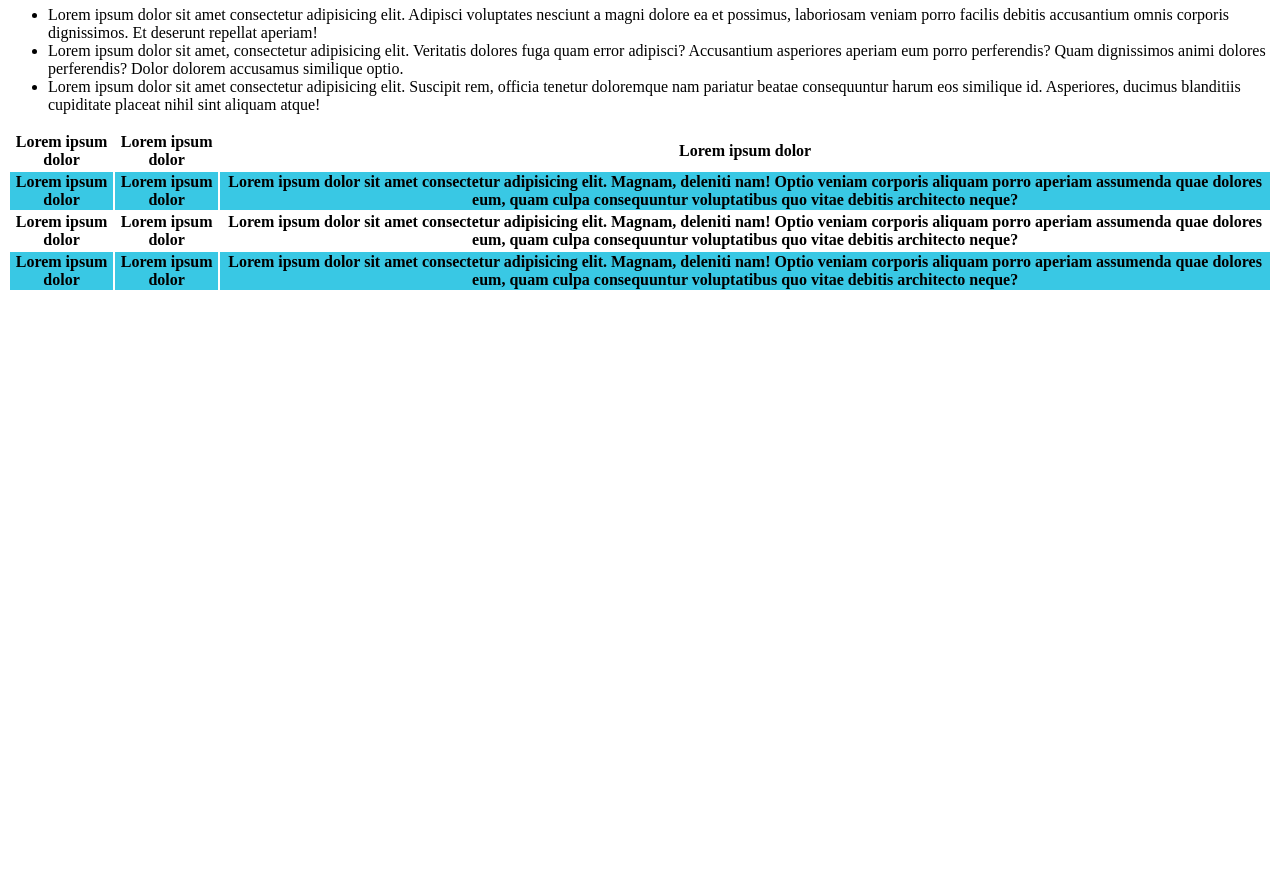
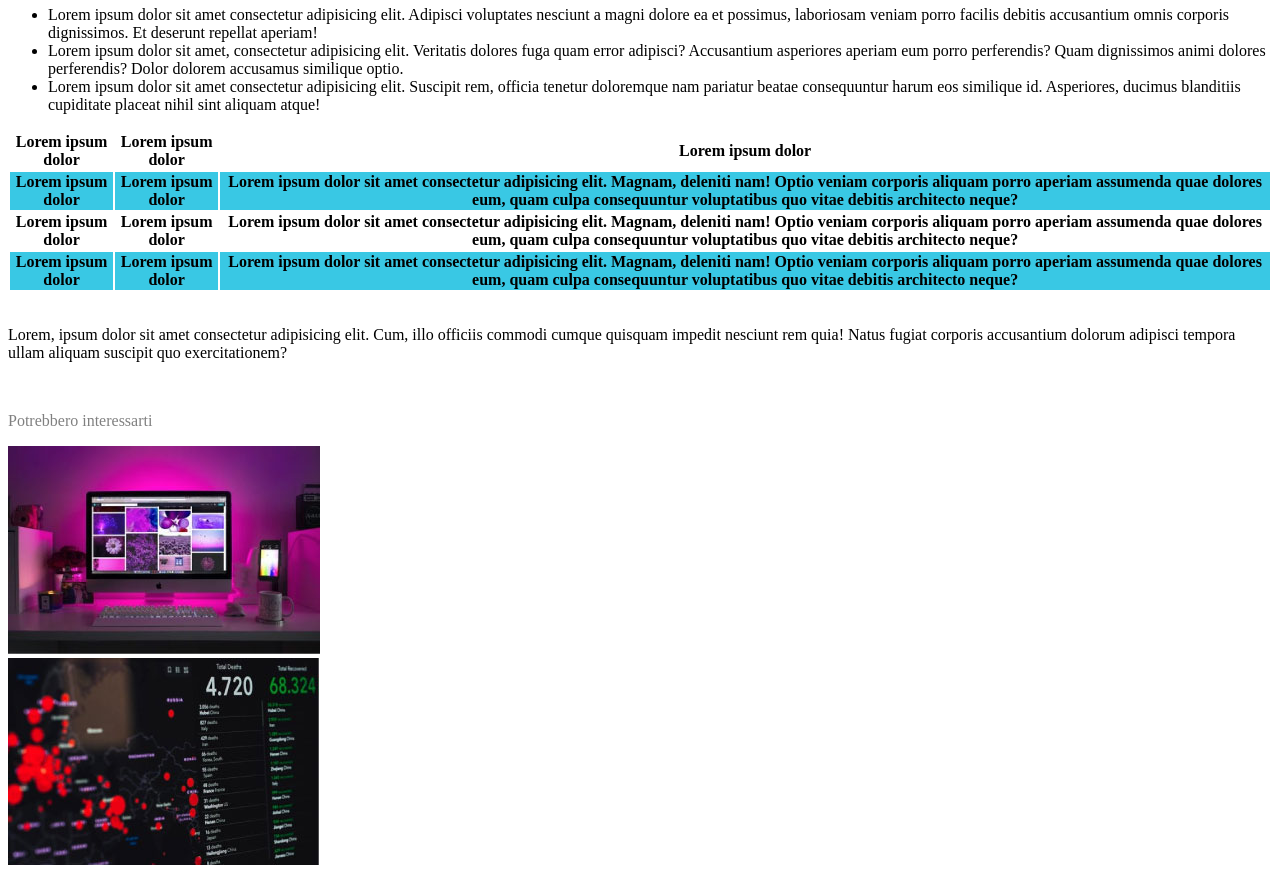
Before and after one commit to giadavolpin/html-css-booleaner, a plain HTML site: page index.html in a window 1280 px wide. Shown: the part 965-1842 px from the top of the page. Before the commit the page ends 1265 px from the top, so only its background shows below. Drawn offline with Linux system fonts and the light colour scheme; files whose address does not match are found by name.

Commit message:
parte finale

```diff
--- a/index.html
+++ b/index.html
@@ -57,7 +57,13 @@
                 </tr>
             </tbody>
         </table>
-
+        <br>
+        <p>Lorem, ipsum dolor sit amet consectetur adipisicing elit. Cum, illo officiis commodi cumque quisquam impedit nesciunt rem quia! Natus fugiat corporis accusantium dolorum adipisci tempora ullam aliquam suscipit quo exercitationem?</p>
+        <br>
+        <p class="gray">Potrebbero interessarti</p>
+        <img src="C:\Users\Utente\Documents\boolean\29.8\html-css-booleaner\img\monitor.jpg" alt="monitor">
+        <br>
+        <img class="imm" src="C:\Users\Utente\Documents\boolean\29.8\html-css-booleaner\img\graph.jpg" alt="sito">
 
     </main>
 </body>
--- a/style.css
+++ b/style.css
@@ -16,8 +16,13 @@
 }
 .thead{
 background-color: blue;
-
 }
 .azzur{
     background-color: rgb(57, 200, 228);
 }
+.gray{
+    color: gray;
+}
+imm{
+    border: 20px;
+}
```
